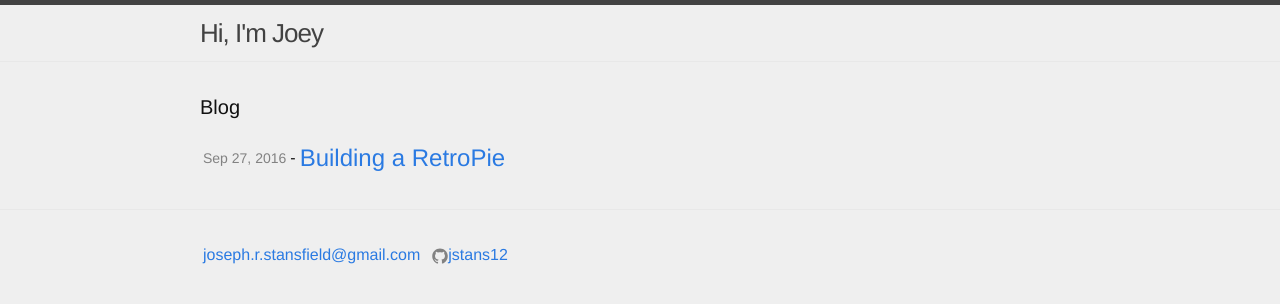
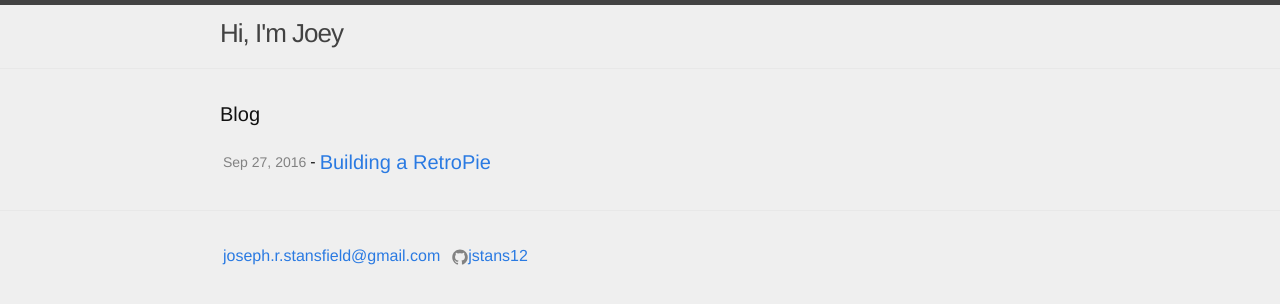
Before and after one commit to JStans12/JStans12.github.io, a Jekyll site: the page built from index.html, in a window 1280 px wide. Shown: the top 304 px of the page. Built offline with Jekyll 4.4.1, drawn with Linux system fonts in a browser that asks for light colours.

Commit message:
first post written. setup to expand on.

```diff
--- a/_config.yml
+++ b/_config.yml
@@ -5,10 +5,6 @@
 url: "http://jstans12.github.io"
 github_username:  jstans12
 
-# build settings
-markdown: kramdown
-theme: minima
-
 # gems
 gems:
   - jekyll-gist
--- /dev/null
+++ b/_layouts/homepage.html
@@ -0,0 +1,42 @@
+<!doctype html>
+<html lang="en">
+
+  <head>
+    <meta charset="utf-8">
+    <title>Home Page</title>
+    <link rel="stylesheet" href="/css/stylesheet.css">
+    <link rel="stylesheet" href="http://fonts.googleapis.com/css?family=Source+Sans+Pro:200,300,400,700" media="all">
+  </head>
+
+  <body>
+
+    <header class="site-header" role="banner">
+      <div class="wrapper">
+        <div class="home-wrapper">
+          <a class="site-title" href=http://jstans12.github.io>{{ site.title }}</a>
+        </div>
+          <div class="home-wrapper">
+            <p class="about"></p>
+          </div>
+      </div>
+    </header>
+
+    <div class="wrapper">
+      <div class="page-content">
+        {{ content }}
+      </div>
+    </div>
+
+    <footer class="site-footer">
+      <div class="wrapper">
+        <table>
+          <td><a href="mailto:joseph.r.stansfield@gmail.com"> {{ site.email }}</a></li>
+          <td>
+          <td>
+          <td><a href="https://github.com/jstans12"><span class="icon icon--github"><svg viewBox="0 0 16 16" width="16px" height="16px"><path fill="#828282" d="M7.999,0.431c-4.285,0-7.76,3.474-7.76,7.761 c0,3.428,2.223,6.337,5.307,7.363c0.388,0.071,0.53-0.168,0.53-0.374c0-0.184-0.007-0.672-0.01-1.32 c-2.159,0.469-2.614-1.04-2.614-1.04c-0.353-0.896-0.862-1.135-0.862-1.135c-0.705-0.481,0.053-0.472,0.053-0.472 c0.779,0.055,1.189,0.8,1.189,0.8c0.692,1.186,1.816,0.843,2.258,0.645c0.071-0.502,0.271-0.843,0.493-1.037 C4.86,11.425,3.049,10.76,3.049,7.786c0-0.847,0.302-1.54,0.799-2.082C3.768,5.507,3.501,4.718,3.924,3.65 c0,0,0.652-0.209,2.134,0.796C6.677,4.273,7.34,4.187,8,4.184c0.659,0.003,1.323,0.089,1.943,0.261 c1.482-1.004,2.132-0.796,2.132-0.796c0.423,1.068,0.157,1.857,0.077,2.054c0.497,0.542,0.798,1.235,0.798,2.082 c0,2.981-1.814,3.637-3.543,3.829c0.279,0.24,0.527,0.713,0.527,1.437c0,1.037-0.01,1.874-0.01,2.129 c0,0.208,0.14,0.449,0.534,0.373c3.081-1.028,5.302-3.935,5.302-7.362C15.76,3.906,12.285,0.431,7.999,0.431z"/></svg></span><span class="username">jstans12</span></a>
+        </table>
+      </div>
+    </footer>
+
+  </body>
+</html>
--- a/css/stylesheet.css
+++ b/css/stylesheet.css
@@ -16,8 +16,12 @@
 a:hover { color: #111; text-decoration: underline; }
 
 /** Wrapper */
-.wrapper { max-width: -webkit-calc(940px - (30px * 2)); max-width: calc(940px - (30px * 2)); margin-right: auto; margin-left: auto; padding-right: 30px; padding-left: 30px; }
-@media screen and (max-width: 800px) { .wrapper { max-width: -webkit-calc(940px - (30px)); max-width: calc(940px - (30px)); padding-right: 15px; padding-left: 15px; } }
+.wrapper { max-width: -webkit-calc(900px - (30px * 2)); max-width: calc(900px - (30px * 2)); margin-right: auto; margin-left: auto; padding-right: 30px; padding-left: 30px; }
+@media screen and (max-width: 800px) { .wrapper { max-width: -webkit-calc(900px - (30px)); max-width: calc(900px - (30px)); padding-right: 15px; padding-left: 15px; } }
+
+/** Home */
+.home-wrapper { max-width: -webkit-calc(700px - (30px * 2)); max-width: calc(700px - (30px * 2)); display: inline-block; padding-right: 30px; }
+.about { position: relative; }
 
 /** Clearfix */
 .wrapper:after, .footer-col-wrapper:after { content: ""; display: table; clear: both; }
@@ -41,7 +45,7 @@
 .post-list { margin-left: 0; list-style: none; }
 .post-list > li { margin-bottom: 30px; }
 .post-meta { font-size: 14px; color: #828282; }
-.post-link { display: block; font-size: 24px; }
+.post-link { display: block; font-size: 20px; }
 
 /** Post */
 
--- a/index.html
+++ b/index.html
@@ -1,5 +1,5 @@
 ---
-layout: default
+layout: homepage
 ---
 
 <div class="home">
```
